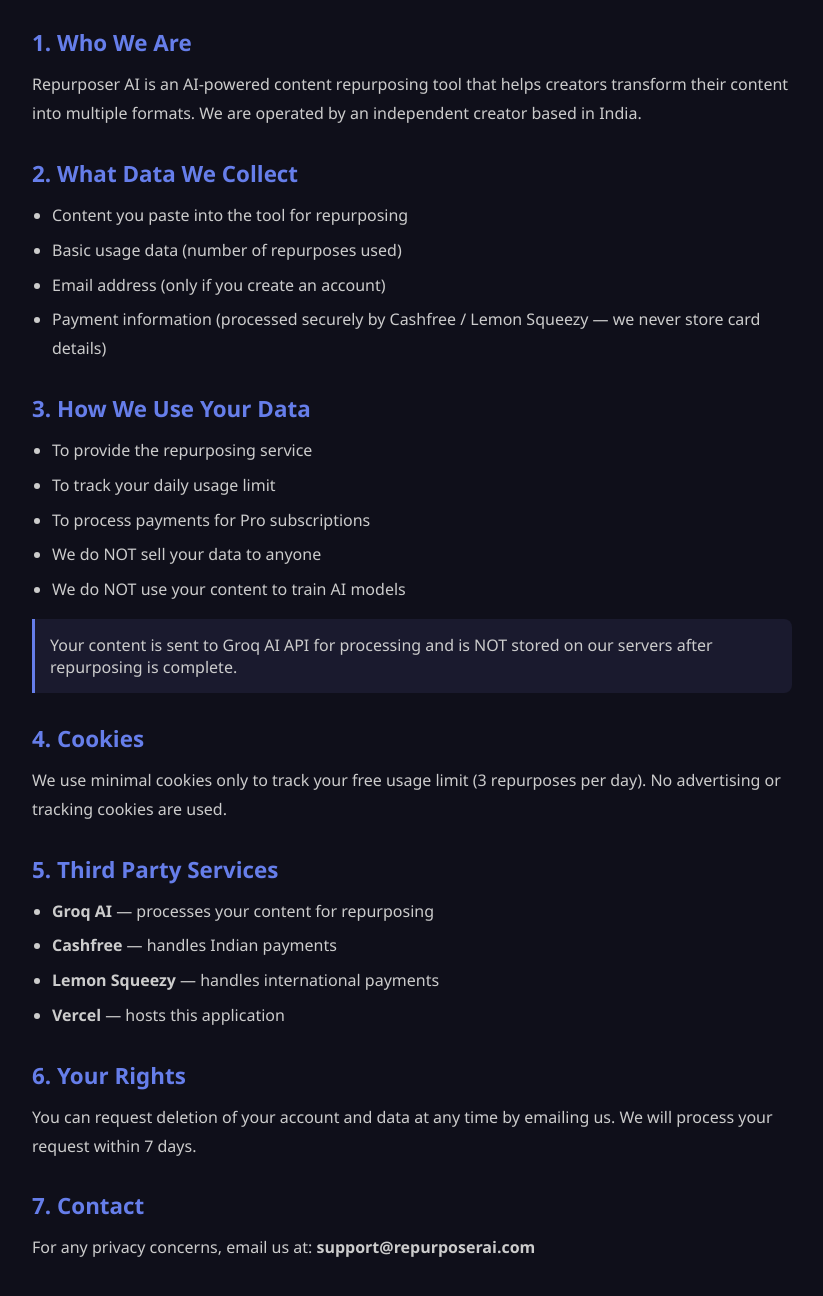
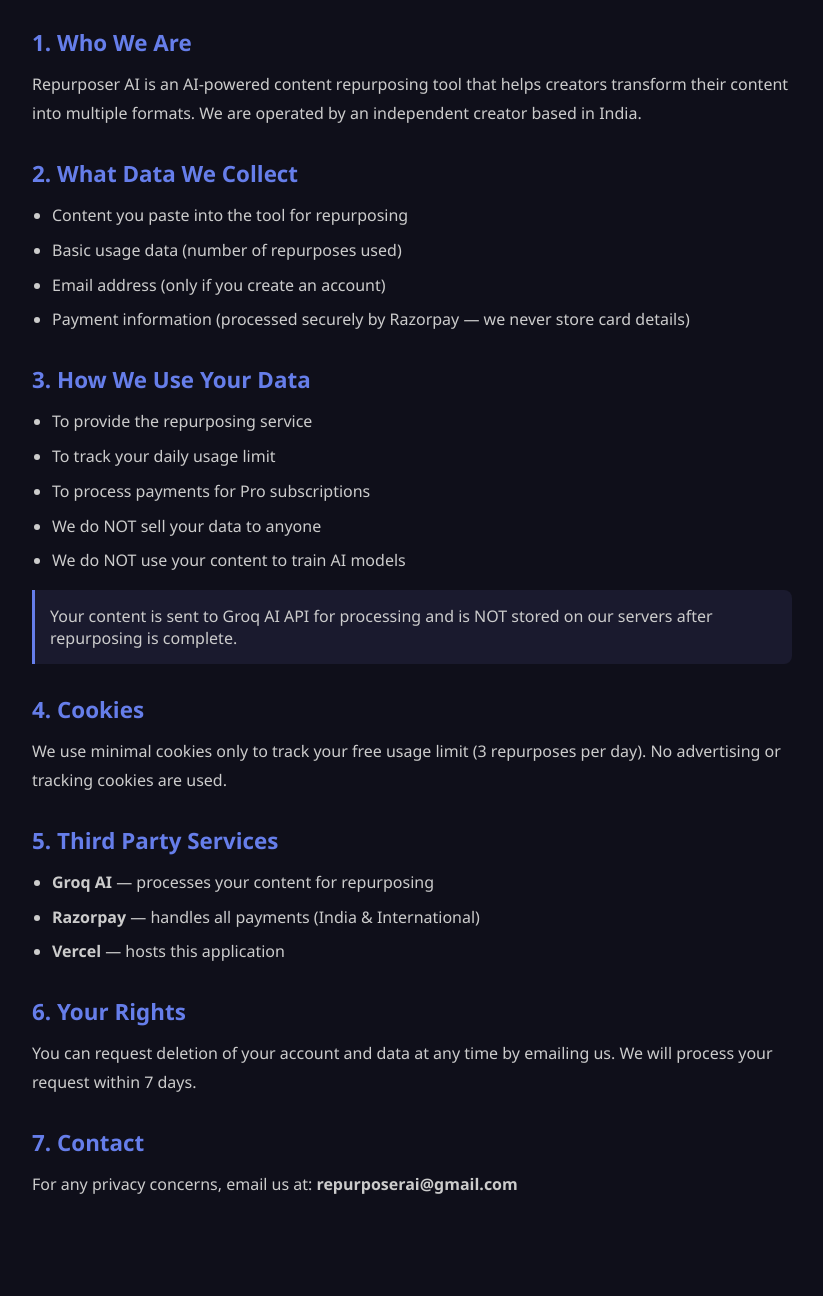
Before and after one commit to goswamimanuu1107-web/repurposer-ai, a website: page public/legal.html in a window 1280 px wide. Shown: the part 238-1534 px from the top of the page, without its empty margins (228-1051 px from the left). Drawn offline with Linux system fonts and the light colour scheme.

Commit message:
update legal page with Razorpay and Gmail

```diff
--- a/public/legal.html
+++ b/public/legal.html
@@ -50,7 +50,7 @@
                 <li>Content you paste into the tool for repurposing</li>
                 <li>Basic usage data (number of repurposes used)</li>
                 <li>Email address (only if you create an account)</li>
-                <li>Payment information (processed securely by Cashfree / Lemon Squeezy — we never store card details)</li>
+                <li>Payment information (processed securely by Razorpay — we never store card details)</li>
             </ul>
 
             <h2>3. How We Use Your Data</h2>
@@ -72,8 +72,8 @@
             <h2>5. Third Party Services</h2>
             <ul>
                 <li><strong>Groq AI</strong> — processes your content for repurposing</li>
-                <li><strong>Cashfree</strong> — handles Indian payments</li>
-                <li><strong>Lemon Squeezy</strong> — handles international payments</li>
+                <li><strong>Razorpay</strong> — handles all payments (India & International)</li>
+
                 <li><strong>Vercel</strong> — hosts this application</li>
             </ul>
 
@@ -81,7 +81,7 @@
             <p>You can request deletion of your account and data at any time by emailing us. We will process your request within 7 days.</p>
 
             <h2>7. Contact</h2>
-            <p>For any privacy concerns, email us at: <strong>support@repurposerai.com</strong></p>
+            <p>For any privacy concerns, email us at: <strong>repurposerai@gmail.com</strong></p>
         </div>
 
         <!-- TERMS OF SERVICE -->
@@ -124,7 +124,7 @@
             <p>We may update these terms at any time. Continued use of the service means you accept the updated terms.</p>
 
             <h2>9. Contact</h2>
-            <p>For any questions about these terms: <strong>support@repurposerai.com</strong></p>
+            <p>For any questions about these terms: <strong>repurposerai@gmail.com</strong></p>
         </div>
     </div>
 
```
